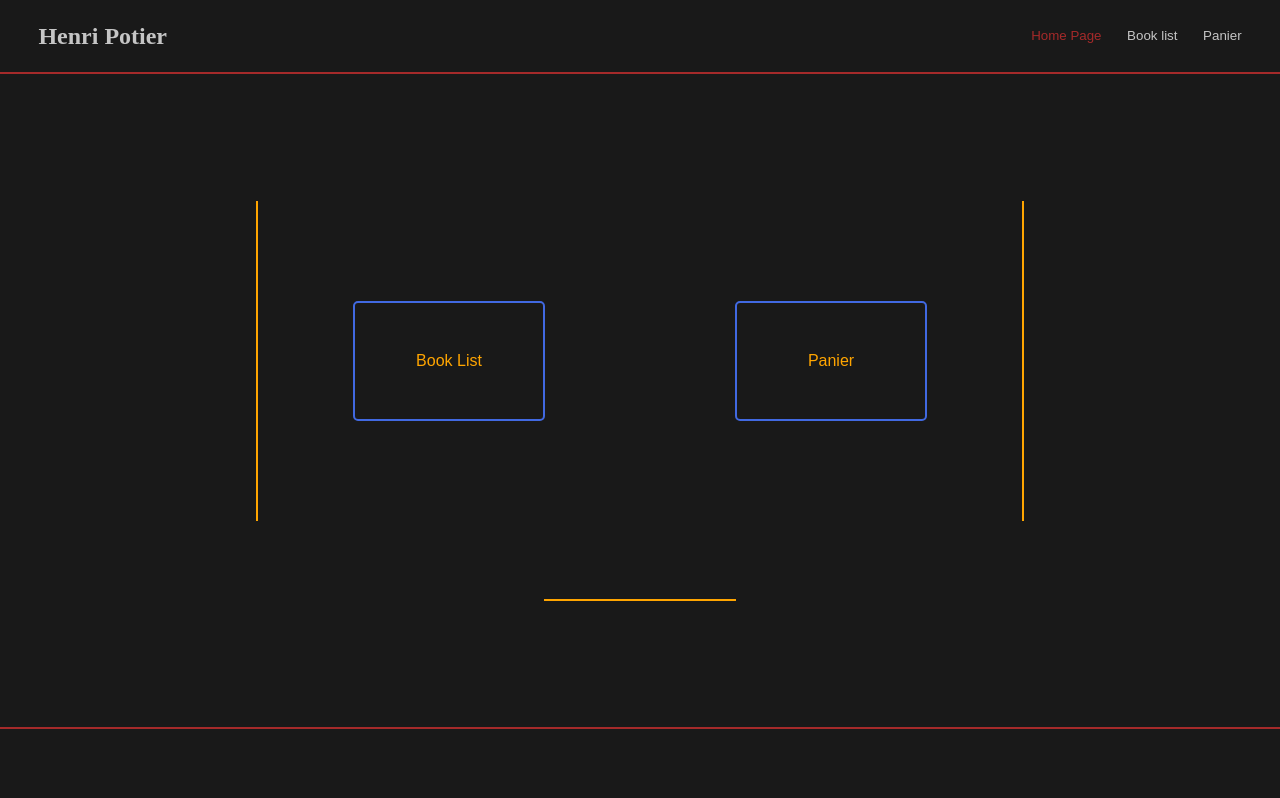
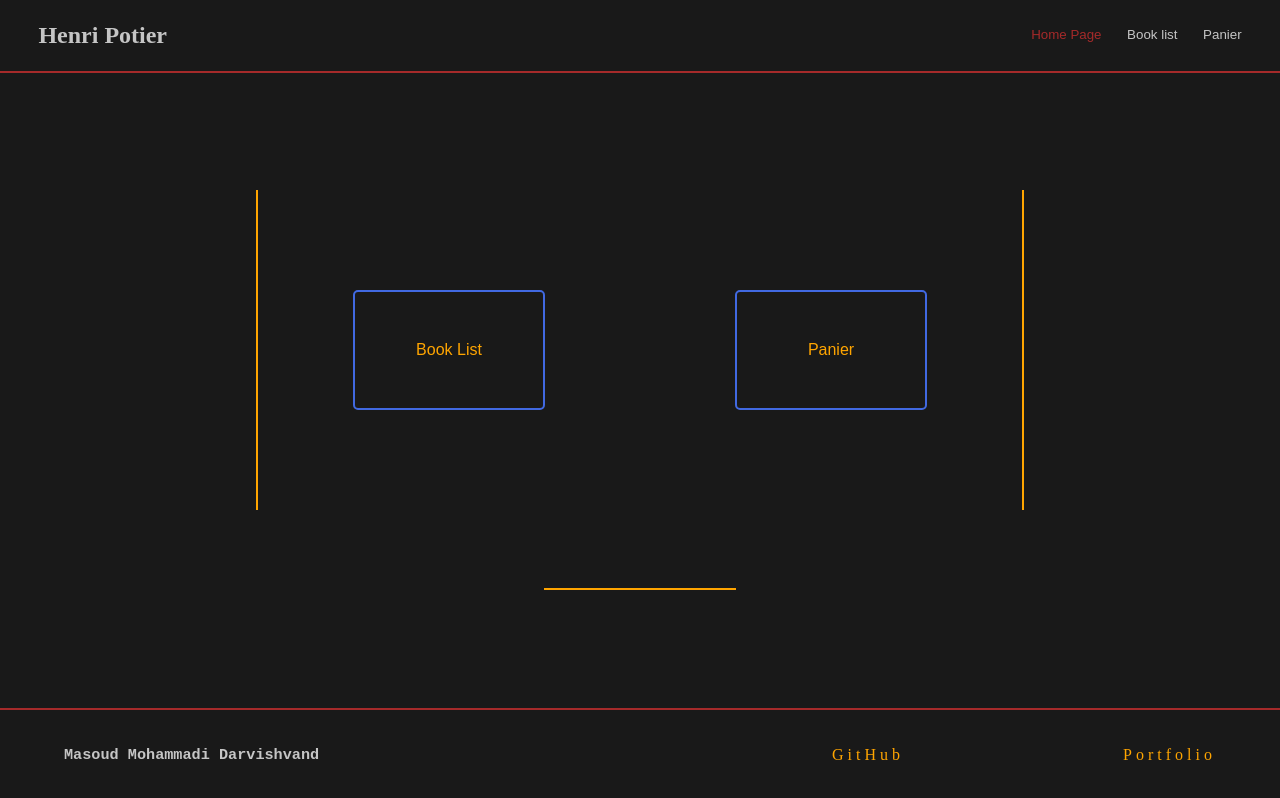
Before and after one commit to masoud-mdar/P-S-Project, a React (Create React App) app in the folder client/: page / in a window 1280 px wide. Built offline with nearby package versions, Linux system fonts and the light colour scheme.

Commit message:
best offer bug fixed

```diff
--- a/client/src/components/App.js
+++ b/client/src/components/App.js
@@ -7,6 +7,7 @@ import MoreInfo from "./MoreInfo"
 import Panier from "./Panier"
 import Navbar from "./Navbar"
 import PopOut from "./PopOut"
+import Footer from "./Footer"
 
 const App = () => {
 
@@ -115,7 +116,7 @@ const App = () => {
 
                                     let howMuchSlice = Math.floor(totalPrice/item.sliceValue)
                                     howMuchSlice *= item.value
-                                    total -= howMuchSlice
+                                    total = totalPrice - howMuchSlice
                                     if (total < pendingPrice) {
                                         pendingPrice = total
                                         setAppliedOffer(item.type)
@@ -337,7 +338,7 @@ const App = () => {
 
                                     let howMuchSlice = Math.floor(totalPrice/item.sliceValue)
                                     howMuchSlice *= item.value
-                                    total -= howMuchSlice
+                                    total = totalPrice - howMuchSlice
                                     if (total < pendingPrice) {
                                         pendingPrice = total
                                         setAppliedOffer(item.type)
@@ -457,7 +458,7 @@ const App = () => {
                                 )
                             }
 
-                            <div className="footer"></div>
+                            <Footer/>
 
                         </div>
 
--- a/client/src/components/Footer.js
+++ b/client/src/components/Footer.js
@@ -0,0 +1,21 @@
+import React from "react"
+
+const Footer = () => {
+
+    return (
+        <div className="footer">
+            <div className="left-part">
+                <h3>
+                    Masoud Mohammadi Darvishvand
+                </h3>
+            </div>
+            <div className="right-part">
+                <a href="https://github.com/masoud-mdar" target="_blank" rel="noreferrer">GitHub</a>
+                <a href="https://masoud-mdar.github.io/portfolio" target="_blank" rel="noreferrer">Portfolio</a>
+            </div>
+
+        </div>
+    )
+}
+
+export default Footer
--- a/client/src/styles/styles.css
+++ b/client/src/styles/styles.css
@@ -6,7 +6,7 @@
 
 p {
     color: rgba(255,255,255,.75);
-    letter-spacing: 0.5rem;
+    letter-spacing: 0.25rem;
     text-align: justify;
 }
 
@@ -23,6 +23,7 @@ a {
 
 h3 {
     font-family: monospace;
+    color: rgba(255,255,255,.75);
 }
 
 .container {
@@ -283,7 +284,7 @@ h3 {
 
 .empty-cart {
     width: 100vw;
-    height: 90vh;
+    height: 75vh;
     background-color: rgb(25,25,25);
     display: flex;
     flex-direction: column;
@@ -298,7 +299,7 @@ h3 {
 
 .full-cart {
     width: 100vw;
-    height: 90vh;
+    height: 75vh;
     background-color: rgb(25,25,25);
     display: flex;
     justify-content: center;
@@ -306,10 +307,10 @@ h3 {
 
 .panier-list {
     width: 50vw;
-    height: 70vh;
+    height: 60vh;
     margin-top: 10vh;
     margin-left: 5vw;
-    padding: 5vh 5vw;
+    padding: 5vh 5vw 0 5vw;
     display: grid;
     grid-template-columns: 1fr 1fr;
     align-items: stretch;
@@ -328,7 +329,7 @@ h3 {
 
 .panier-price {
     width: 50vw;
-    height: 90vh;
+    height: 75vh;
     padding: 2vh 5vw;
     color: rgba(255,255,255,.75);
     display: flex;
@@ -371,9 +372,20 @@ h3 {
 
 .footer {
     width: 100vw;
-    height: 10vh;
+    height: 13vh;
+    padding: 0 5vw;
+    display: flex;
+    align-items: center;
+    justify-content: space-between;
     background-color: rgb(25,25,25);
     border-top: 2px solid brown;
+}
+
+.footer .right-part {
+    width: 30vw;
+    display: flex;
+    justify-content: space-between;
+    align-items: center;
 }
 
 
```
